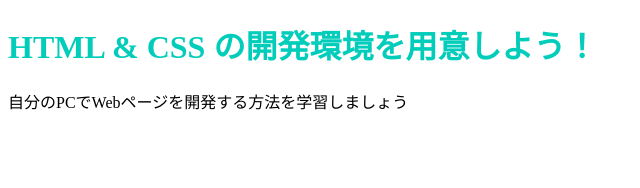
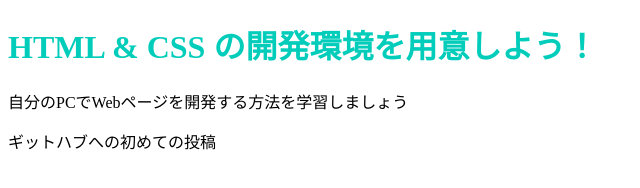
Before and after one commit to tnk-Yuta/tnk-Yuta, a plain HTML site: page index.html in a window 1280 px wide. Shown: the whole page, without its empty margins (0-640 px from the left). Drawn offline with Linux system fonts and the light colour scheme.

Commit message:
Update index.html

```diff
--- a/index.html
+++ b/index.html
@@ -8,5 +8,6 @@
   <body>
     <h1 class="title">HTML & CSS の開発環境を用意しよう！</h1>
     <p>自分のPCでWebページを開発する方法を学習しましょう</p>
+    <p>ギットハブへの初めての投稿</p>
   </body>
 </html>
```
